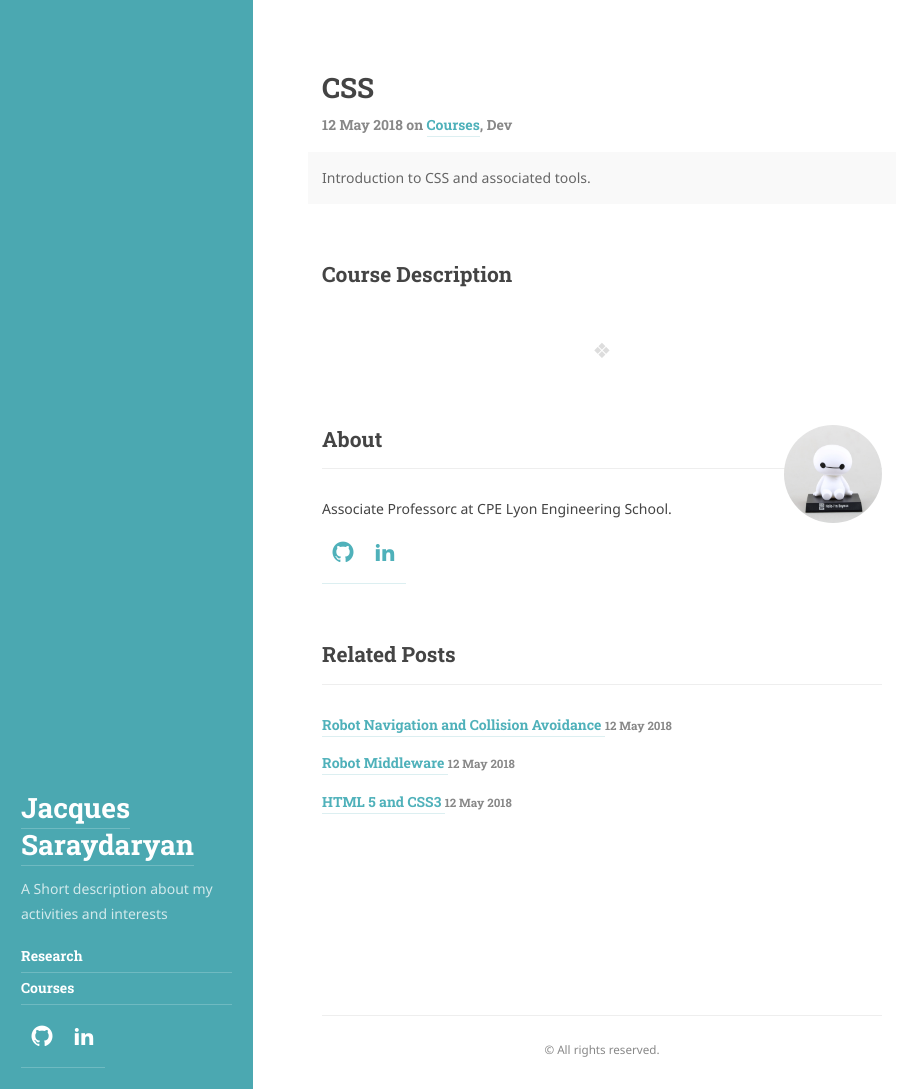
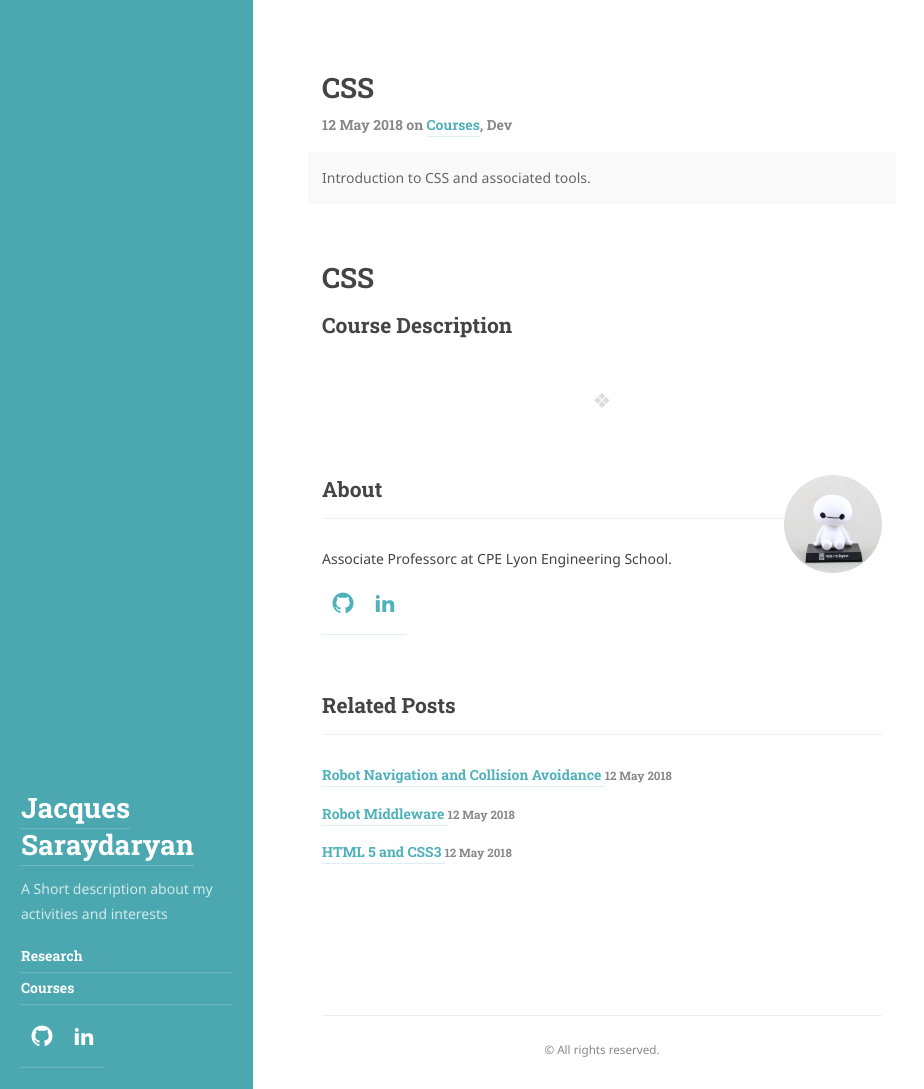
Before and after one commit to jacques-saraydaryan/jacques-saraydaryan.github.io, a Jekyll site: the page built from _posts/courses/2018-05-12-Course-DEV-CSS.md, in a window 1280 px wide and 1089 px high. Shown: the whole window, without its empty margins (0-924 px from the left). Built offline with Jekyll 4.4.1, drawn with Linux system fonts in a browser that asks for light colours; some web fonts are replaced.

Commit message:
Update 2018-05-12-Course-DEV-CSS.md

```diff
--- a/_posts/courses/2018-05-12-Course-DEV-CSS.md
+++ b/_posts/courses/2018-05-12-Course-DEV-CSS.md
@@ -9,5 +9,5 @@ pdf: /assets/pdf/courses/CSS-JSA-r2.pdf
 lang: fr
 
 ---
-
+# CSS
 ## Course Description
```
